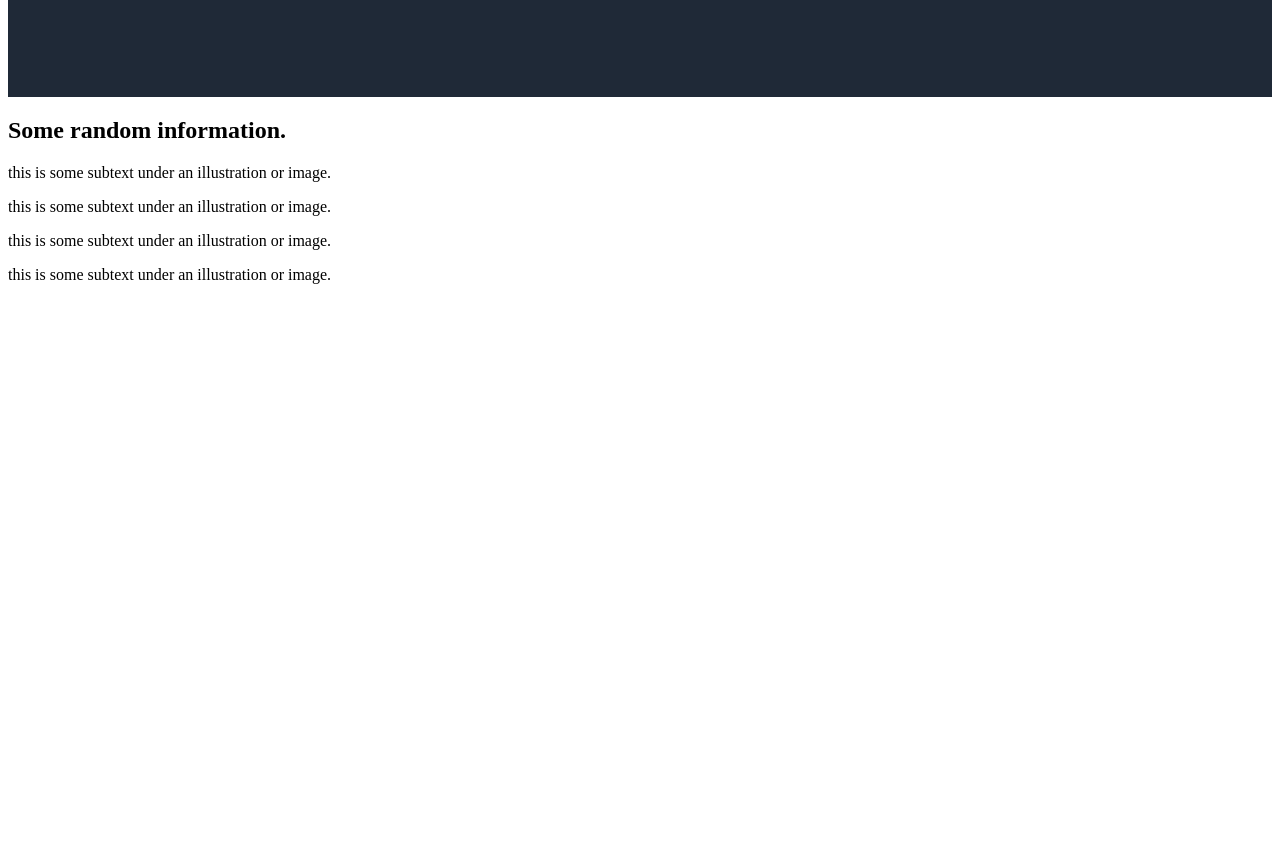
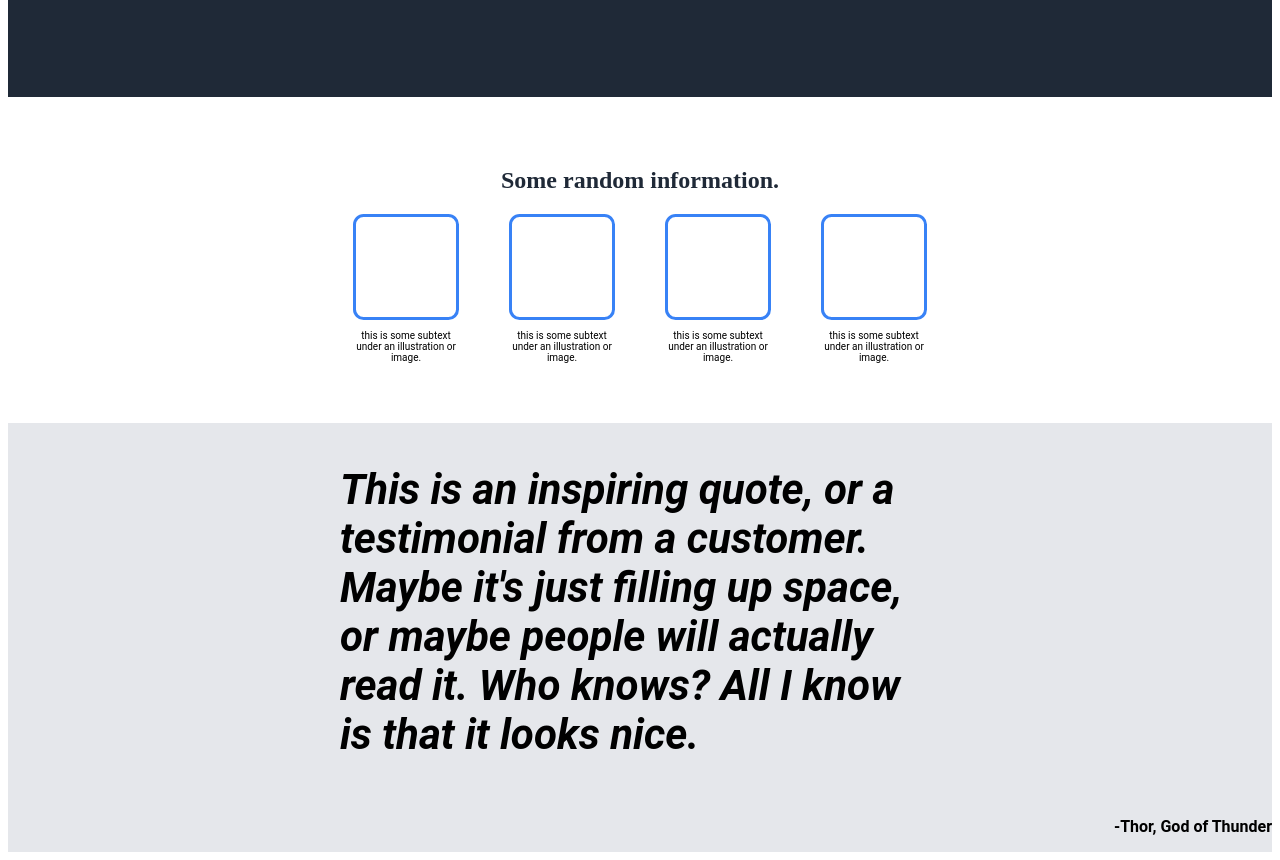
Before and after one commit to fadestocodes/landing-page, a plain HTML site: page index.html in a window 1280 px wide. Shown: the part 404-1264 px from the top of the page. Before the commit the page ends 800 px from the top, so only its background shows below. Drawn offline with Linux system fonts and the light colour scheme.

Commit message:
Finish second section for the html and css. Start on third section.

```diff
--- a/index.html
+++ b/index.html
@@ -36,24 +36,44 @@
             </div>
             <div class="second-images">
                 <div class="second-image-one">
-                    <div class="square"></div>
-                    <p>this is some subtext under an illustration or image.</p>
+                    <div id="square"></div>
+                        <div class="text-under-square">
+                            <p>this is some subtext under an illustration or image.</p>
+                        </div>
                 </div>
                 <div class="second-image-one">
-                    <div class="square"></div>
-                    <p>this is some subtext under an illustration or image.</p>
+                    <div id="square"></div>
+                        <div class="text-under-square">
+                            <p>this is some subtext under an illustration or image.</p>
+                        </div>
                 </div>
                 <div class="second-image-one">
-                    <div class="square"></div>
-                    <p>this is some subtext under an illustration or image.</p>
+                    <div id="square"></div>
+                        <div class="text-under-square">
+                            <p>this is some subtext under an illustration or image.</p>
+                        </div>
                 </div>
                 <div class="second-image-one">
-                    <div class="square"></div>
-                    <p>this is some subtext under an illustration or image.</p>
+                    <div id="square"></div>
+                        <div class="text-under-square">
+                            <p>this is some subtext under an illustration or image.</p>
+                        </div>
                 </div>
             </div>
         </div>
     </div>
+    <!-- end of second section -->
+    <div class="third-section">
+        <div class="third-section-container">
+            <div class="quote">
+                <h3>This is an inspiring quote, or a testimonial from a customer. Maybe it's just filling up space, or maybe people will actually read it. Who knows? All I know is that it looks nice.</h3>
+            </div>
+            <div class="quote-by">
+                <p>-Thor, God of Thunder</p>
+            </div>
+        </div>
+    </div>
+    <!-- end of third section -->
 
 </body>
 </html>
--- a/styles.css
+++ b/styles.css
@@ -4,12 +4,6 @@
 .hero-section{
     background-color: #1F2937;
     padding-bottom: 100px;
-
-
-
-;
-
-
 
 }
 
@@ -87,3 +81,85 @@
 .hero-right{
 
 }
+
+.second-section{
+    background-color: white;
+    padding-top:50px;
+    padding-bottom:50px;
+
+}
+
+.second-header{
+    display: flex;
+    justify-content: center;
+    color: #1F2937;
+}
+
+
+
+.second-images{
+    display: flex;
+    justify-content: center;
+
+    font-size: x-small;
+    gap: 50px;
+
+}
+#square{
+    border: solid;
+    border-color: #3882f6;
+    width: 100px;
+    height: 100px;
+    border-width: 3px;
+    border-radius: 10%;
+}
+
+.second-image-one{
+
+    font-family: Roboto, sans-serif;;
+    display: flex;
+    flex-direction: column;
+    align-items: center;
+
+}
+
+.text-under-square{
+
+    text-align: center;
+    width: 100px;
+
+}
+
+.third-section{
+
+    background-color: #E5E7EB;
+}
+
+.third-section-container{
+    display: flex;
+
+    flex-direction: column;
+    align-items: center;
+
+}
+
+.quote{
+    font-family: Roboto, sans-serif;
+    font-size: 36px;
+    font-style: italic;
+    font-weight:300;
+    width: 600px;
+
+
+
+
+
+}
+
+.quote-by{
+    font-weight: bold;
+    font-family: Roboto,sans-serif;
+    align-self:flex-end
+
+
+}
```
